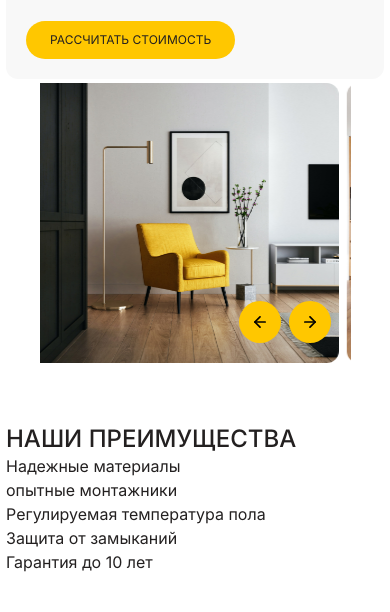
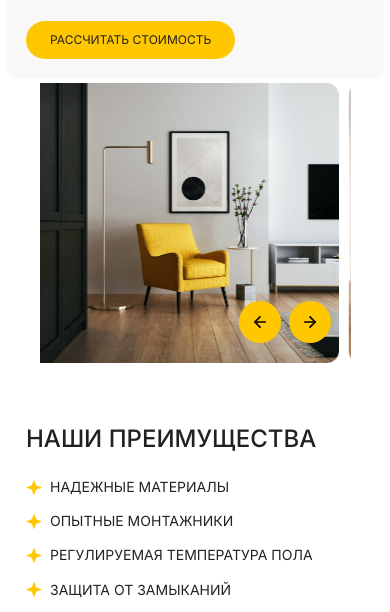
Before and after one commit to SJuliya/UndefrloorHeating, a plain HTML site: page index.html in a window 390 px wide. Shown: the part 225-837 px from the top of the page. Drawn offline with nearby package versions, Linux system fonts and the light colour scheme.

Commit message:
adaptive advantages

```diff
--- a/index.html
+++ b/index.html
@@ -12,7 +12,7 @@
         <link rel="stylesheet" href="style/style.css">
         <link rel="stylesheet" href="style/header.css">
         <link rel="stylesheet" href="style/hero.css">
-<!--        <link rel="stylesheet" href="style/advantages.css">-->
+        <link rel="stylesheet" href="style/advantages.css">
         <link rel="stylesheet" href="style/calc.css">
         <link rel="stylesheet" href="style/footer.css">
 
@@ -83,7 +83,8 @@
             </section>
 
             <section class="advantages section-offset">
-                <div class="container advantages__container">
+                <div class="container">
+                    <div  class="advantages__container">
                         <h2 class="advantages__title title">Наши преимущества</h2>
 
                         <ul class="advantages__list">
@@ -93,6 +94,7 @@
                             <li class="advantages__item">Защита от замыканий</li>
                             <li class="advantages__item">Гарантия до 10 лет</li>
                         </ul>
+                    </div>
                 </div>
             </section>
 
--- a/js/script.js
+++ b/js/script.js
@@ -1,3 +1,5 @@
+//Slider
+
 new Swiper('.hero__slider', {
     slidesPerView: 2,
     spaceBetween: 10,
@@ -11,11 +13,12 @@ new Swiper('.hero__slider', {
     },
     breakpoints: {
         320: {
-            spaceBetween: 8,
             slidesPerView: 1,
         },
         560: {
             spaceBetween: 8
         }
     },
-})
+});
+
+//Calc
--- a/style/advantages.css
+++ b/style/advantages.css
@@ -7,12 +7,12 @@
 }
 
 .advantages__title {
-    flex-basis: 50%;
+    width: var(--width-block);
     max-width: 480px;
 }
 
 .advantages__list {
-    flex-basis: 50%;
+    width: var(--width-block);
 }
 
 .advantages__item {
@@ -29,3 +29,49 @@
 .advantages__item:last-child {
     margin-bottom: 0;
 }
+
+@media(max-width: 1240px) {
+    .advantages__container {
+        padding: 0 30px;
+    }
+
+    .advantages__item {
+        font-size: 20px;
+    }
+
+    .advantages__title {
+        max-width: 330px;
+    }
+}
+
+@media(max-width: 920px) {
+    .advantages__container {
+        flex-direction: column;
+        gap: 24px;
+    }
+
+    .advantages__title {
+        max-width: 440px;
+        width: 100%;
+    }
+
+    .advantages__list {
+        width: 100%;
+    }
+
+    .advantages__item {
+        font-size: 16px;
+        margin-bottom: 16px;
+    }
+}
+
+@media(max-width: 560px) {
+    .advantages__container {
+        padding: 0 20px;
+    }
+
+    .advantages__item {
+        font-size: 14px;
+        padding-left: 24px;
+    }
+}
--- a/style/fonts.css
+++ b/style/fonts.css
@@ -1,7 +1,7 @@
 @font-face {
     font-family: Inter;
     font-weight: 500;
-    src: local('Inter Medium'),
+    src: local('Inter Medium'), local(InterMedium), local(Inter-Medium),
          url("../fonts/inter-v12-cyrillic_latin-500.woff2") format('woff2'),
          url("../fonts/inter-v12-cyrillic_latin-500.woff") format('woff2');
 }
@@ -9,7 +9,7 @@
 @font-face {
     font-family: Inter;
     font-weight: 400;
-    src: local('Inter Regular'),
+    src: local(Inter), local('Inter Regular'), local(InterRegular),
          url("../fonts/inter-v12-cyrillic_latin-regular.woff2") format('woff2'),
          url("../fonts/inter-v12-cyrillic_latin-regular.woff") format('woff');
 }
--- a/style/hero.css
+++ b/style/hero.css
@@ -105,6 +105,7 @@
     .hero__slider-block {
         position: static;
         height: 280px;
+        width: 100%;
     }
 
     .hero__arrow {
--- a/style/style.css
+++ b/style/style.css
@@ -1,7 +1,7 @@
 :root {
     --width-slide: 590px;
-    --width-block: calc(50% - 10px);
     --gap: 10px;
+    --width-block: calc(50% - var(--gap) / 2);
     --padding: 50px;
 }
 
@@ -81,6 +81,12 @@ ul {
     margin-bottom: 0;
 }
 
+.hero .swiper {
+    width: calc(100% - 8px);
+    margin-left: 0;
+    margin-right: 0;
+}
+
 @media(max-width: 1240px) {
     :root {
         --padding: 30px;
@@ -109,6 +115,10 @@ ul {
     :root {
         --padding: 24px;
         --width-slide: 311px;
+    }
+
+    .hero .swiper {
+        width: 100%;
     }
 
     .container {
```
Lines whose indentation alone changed are shown as unchanged.
